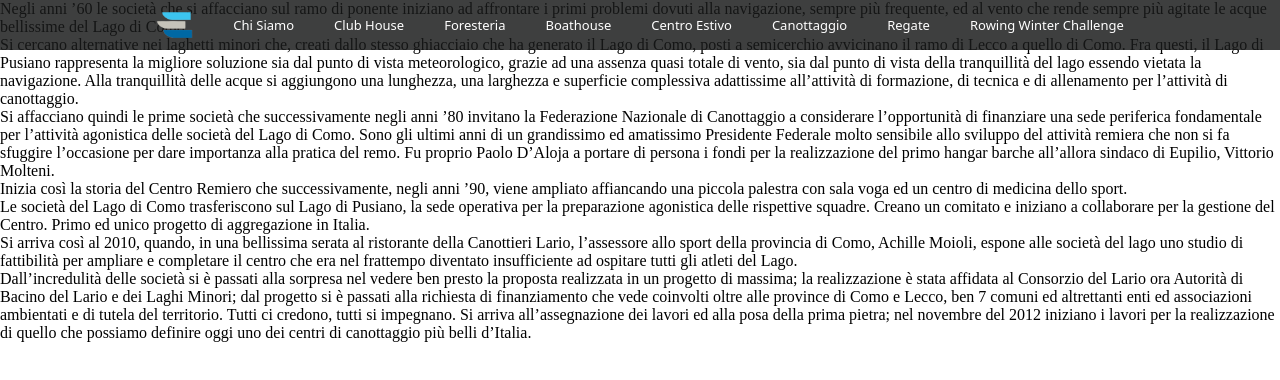
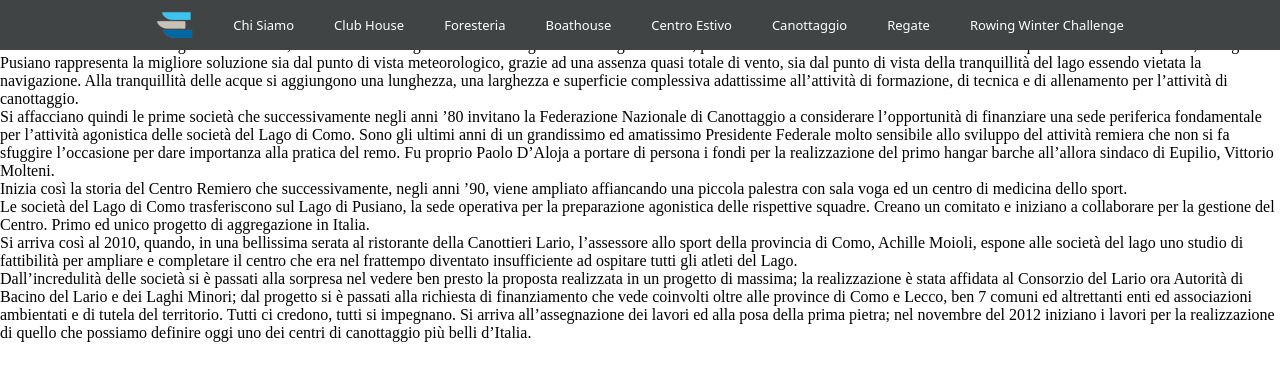
Before and after one commit to Pol06/Centroremiero-Bozza2, a plain HTML site: page Centro Remiero - Bozza 2/index.html in a window 1280 px wide. Drawn offline with Linux system fonts and the light colour scheme.

Commit message:
Update style.css

```diff
--- a/Centro Remiero - Bozza 2/style.css
+++ b/Centro Remiero - Bozza 2/style.css
@@ -9,7 +9,7 @@
     margin: 11px 0px 11px 0px;
 }
 #navmenuest {
-    background-color: #191a1ad5;
+    background-color: #414444;
     align-items: center;
     text-align: center;
     width: 100%;
@@ -17,7 +17,7 @@
 div#menuest {
     list-style-type: none;
     position: fixed;
-    background-color: #191a1ad5;
+    background-color: #414444;
     line-height: 50px;
     font-family: system-ui;
     font-size: 13px;
@@ -52,9 +52,23 @@ div#menuest li {
     overflow: hidden;
     position: fixed;
     width: 100%;
-    background-color: #191a1ad5;
+    background-color: #414444;
 }
-.primo {
-    height: 50px;
-    background-color: white;
+div#navmenuest ul#ul-chi-siamo li {
+    margin-left: 30%;
+    text-align: left;
+    color: white;
+    font-size: 35px;
+    font-weight: bold;
+    list-style-type: none
 }
+div#navmenuest ul li a {
+    text-decoration: none;
+    color: white;
+}
+div#navmenuest ul#ul-chi-siamo {
+    max-height: 40%;
+    display: flex;
+    justify-content: center;
+    flex-direction: column;
+}
```
